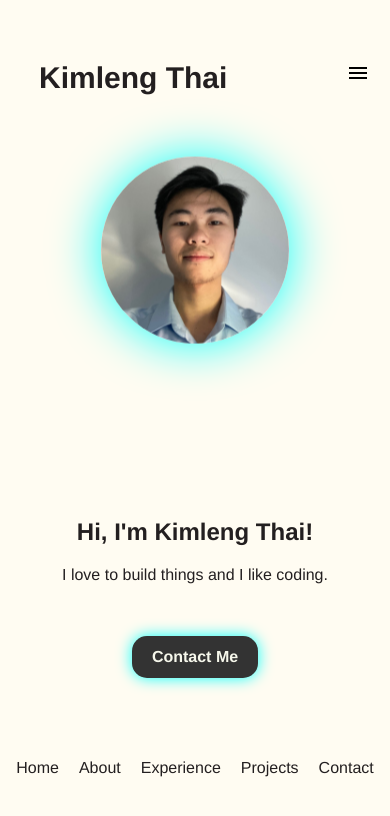
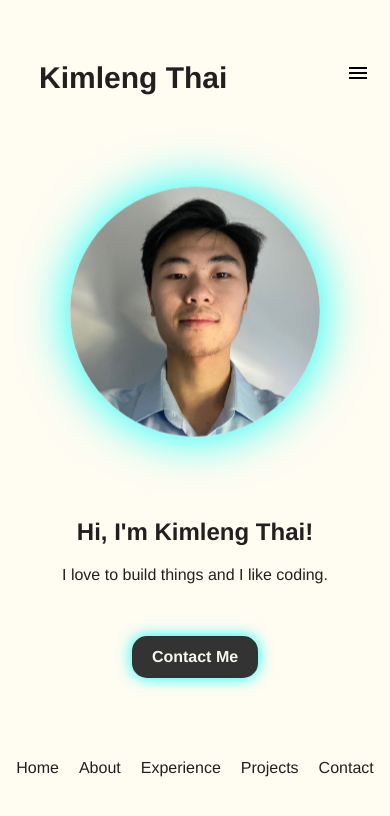
Before and after one commit to kimlengthai/KimlengThai-ePortfolio, a React (Vite) app: page / in a window 390 px wide. Shown: the top 816 px of the page. Built offline with nearby package versions, Linux system fonts and the light colour scheme.

Commit message:
Adjust the pf image width

```diff
--- a/src/components/Hero/Hero.module.css
+++ b/src/components/Hero/Hero.module.css
@@ -154,8 +154,7 @@ body {
         padding: 12px 20px;
     }
     .heroImg {
-        width: 60%; /* Reduce the width of the profile image */
-        max-width: 300px; /* Limit the maximum width */
+        width: 80%; /* Reduce the width of the profile image */
         z-index: 1;
         border-radius: 50%;
         animation-name: floating;
@@ -163,6 +162,6 @@ body {
         animation-iteration-count: infinite;
         animation-timing-function: ease-in-out;
         box-shadow: 0 0 50px 0 rgb(7, 255, 251);
-        margin-top: 20px; /* Add margin on top to create space */
+        margin-top: 50px; /* Add margin on top to create space */
     }
 }
```
